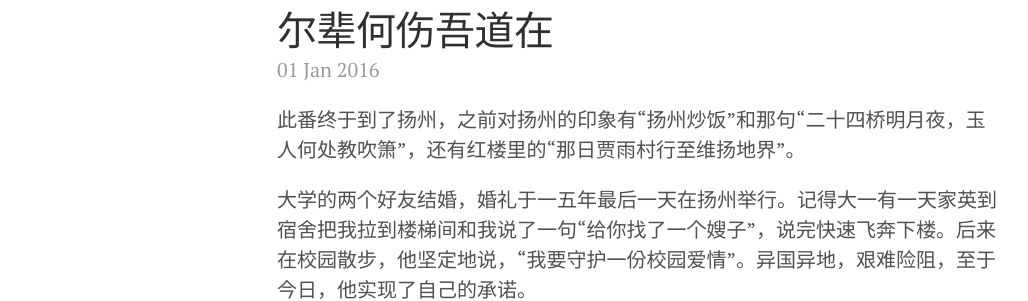
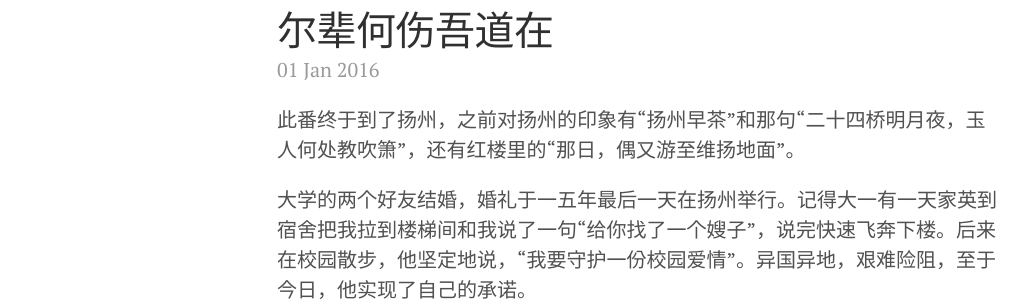
Before and after one commit to literblog/literblog.github.com, a Jekyll site: the page built from _posts/2016-01-01-yangzhou.md, in a window 1280 px wide. Shown: the part 127-428 px from the top of the page, without its empty margins (3-1031 px from the left). Built offline with Jekyll 4.4.1, drawn with Linux system fonts in a browser that asks for light colours; comment, search, counter and statistics services are not loaded.

Commit message:
commit from tool

```diff
--- a/_posts/2016-01-01-yangzhou.md
+++ b/_posts/2016-01-01-yangzhou.md
@@ -5,7 +5,7 @@ title: 尔辈何伤吾道在
 tagline:
 tags:
 ---
-此番终于到了扬州，之前对扬州的印象有“扬州炒饭”和那句“二十四桥明月夜，玉人何处教吹箫”，还有红楼里的“那日贾雨村行至维扬地界”。
+此番终于到了扬州，之前对扬州的印象有“扬州早茶”和那句“二十四桥明月夜，玉人何处教吹箫”，还有红楼里的“那日，偶又游至维扬地面”。
 
 大学的两个好友结婚，婚礼于一五年最后一天在扬州举行。记得大一有一天家英到宿舍把我拉到楼梯间和我说了一句“给你找了一个嫂子”，说完快速飞奔下楼。后来在校园散步，他坚定地说，“我要守护一份校园爱情”。异国异地，艰难险阻，至于今日，他实现了自己的承诺。
 
```
